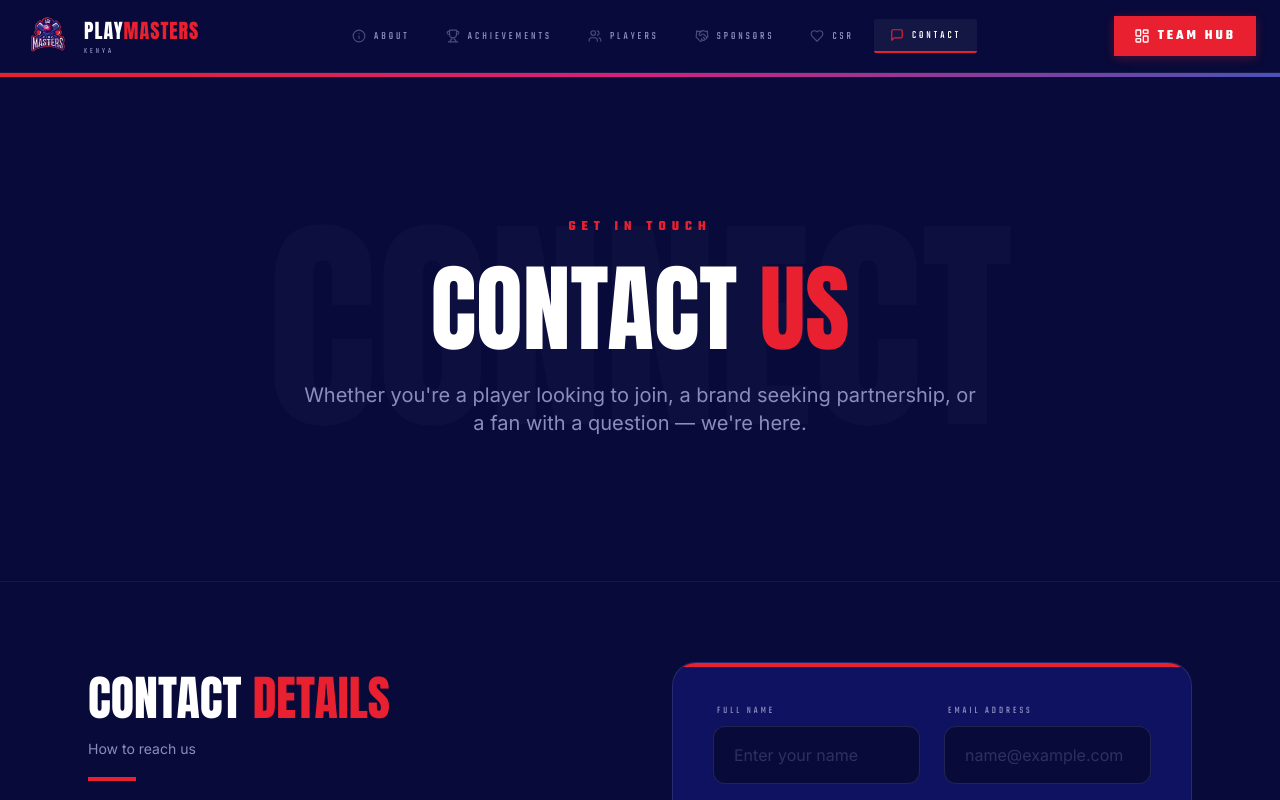
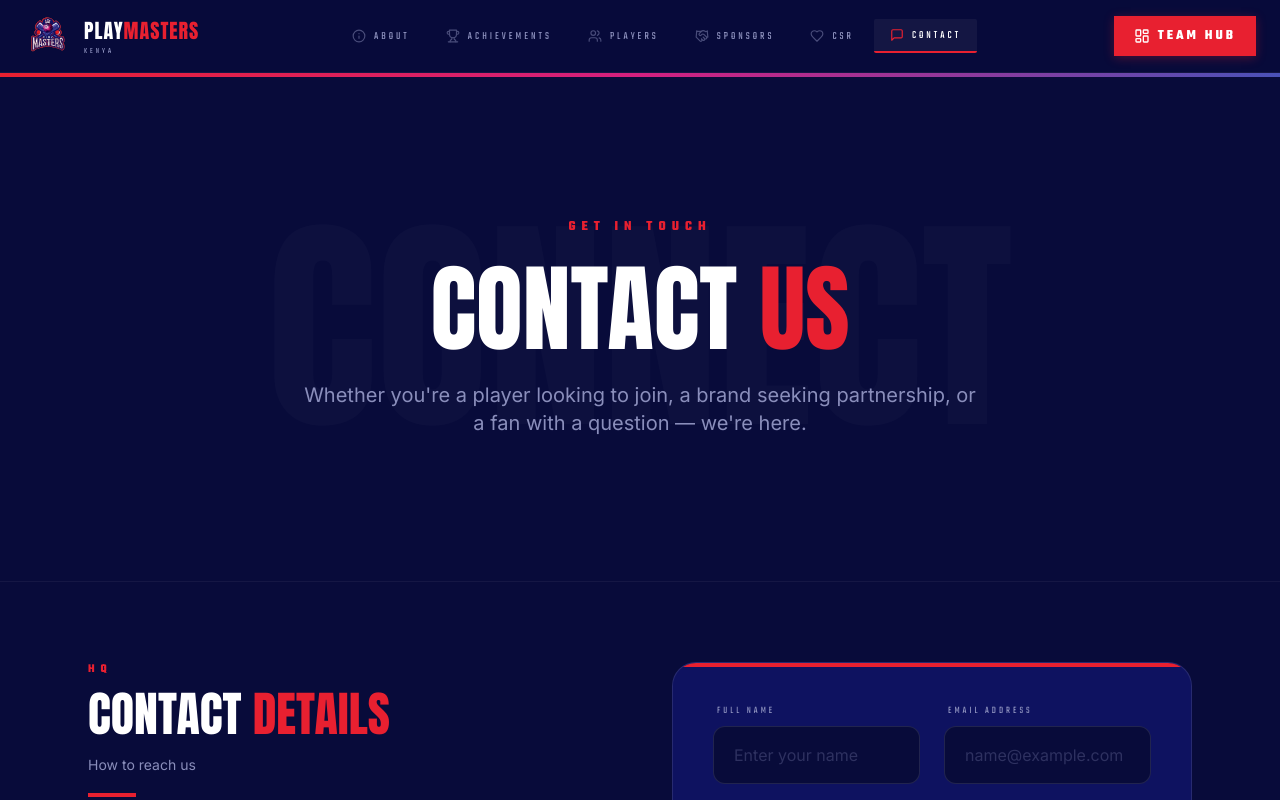
Before and after one commit to TomNgata/playmasters, a Next.js app: page /contact in a window 1280 px wide. Shown: the top 800 px of the page. Built offline with nearby package versions, Linux system fonts and the light colour scheme; a web font is replaced by a local one.

Commit message:
fix: add missing required label prop to SectionHeader in Contact page

```diff
--- a/src/app/contact/page.tsx
+++ b/src/app/contact/page.tsx
@@ -51,7 +51,7 @@ export default function ContactPage() {
         {/* Contact Info */}
         <div className="flex flex-col gap-10">
           <div>
-            <SectionHeader title="Contact Details" subtitle="How to reach us" />
+            <SectionHeader label="HQ" title="Contact Details" subtitle="How to reach us" />
             <p className="font-sans text-gray-mid leading-relaxed mt-6">
               Our team operates primarily across Nairobi&apos;s leading bowling lanes. For official enquiries, please reach out via the following channels.
             </p>
```
